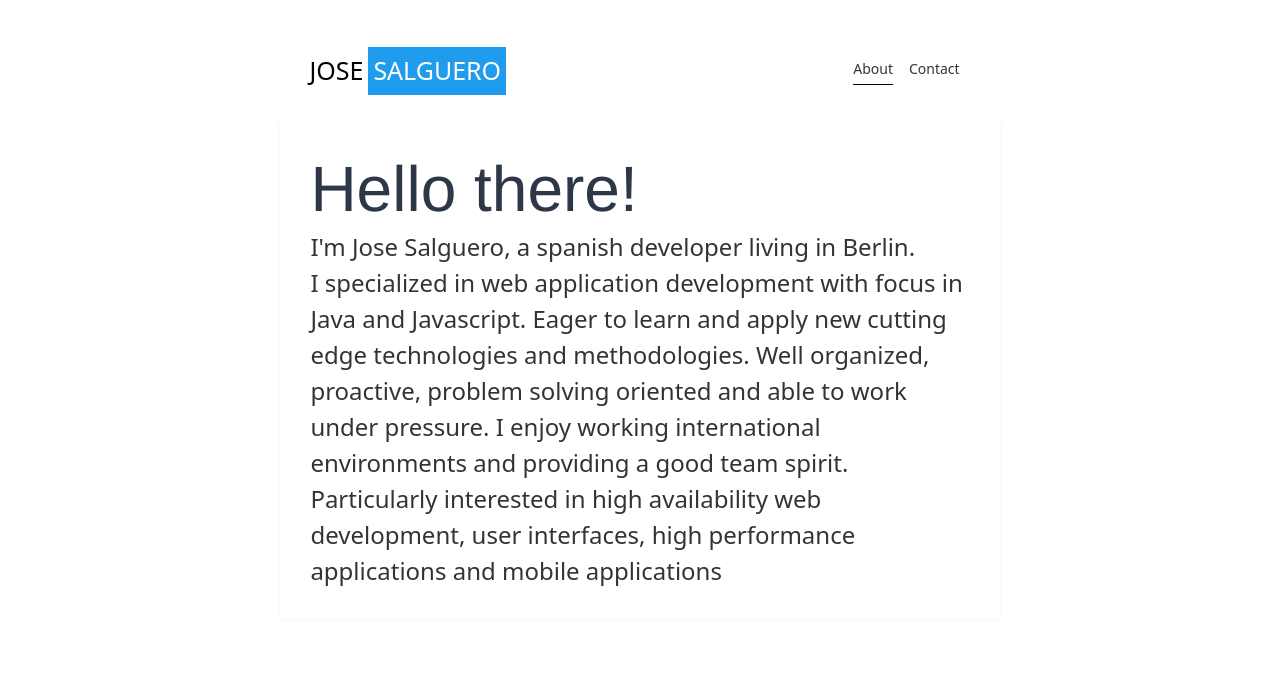
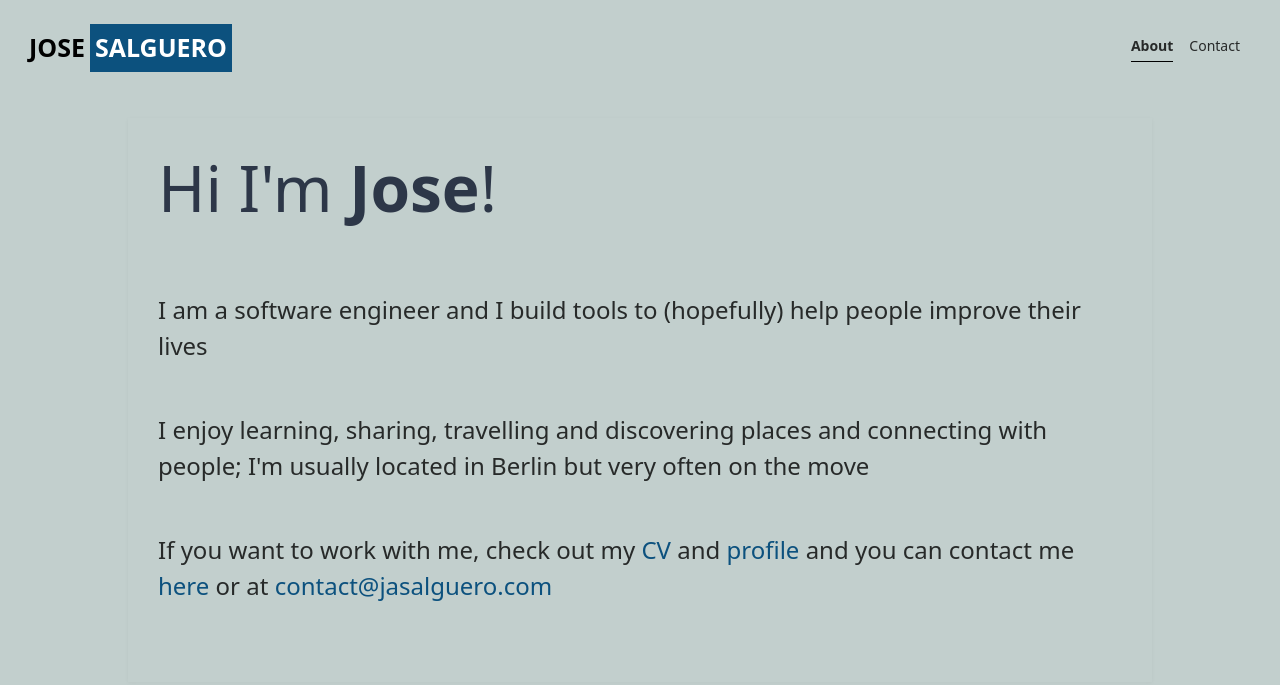
Before and after one commit to jasalguero/website, a Gatsby site: page / in a window 1280 px wide. Built offline with nearby package versions, Linux system fonts and the light colour scheme; Gatsby itself is replaced by a stand-in of ours; some packages are replaced by stand-ins of ours; what typography-theme-lincoln would draw is missing.

Commit message:
update design

```diff
--- a/src/components/base.css
+++ b/src/components/base.css
@@ -1,20 +1,78 @@
 :root {
-    --body-bg-color: #white;
-    --main-elem-color: white;
+  --body-bg-color: #c2cfcd;
+  --main-elem-color: #c2cfcd;
+  --bg-main-color: #0c517e;
+  --bg-main-darker-color: #47677c;
+  /* --bg-main-darker-color: hsl(from var(--bg-main-color) h s calc(l - 5%)); */
 }
 
-body{
-    margin:0;
-    padding:0;
-    background-color: var(--body-bg-color);
+html,
+body {
+  width: 100%;
+  height: 100%;
+  padding: 0;
+  margin: 0;
+  box-sizing: border-box;
+}
+
+body {
+  background-color: var(--body-bg-color);
+}
+
+#___gatsby,
+#gatsby-focus-wrapper {
+  width: 100%;
+  height: 100%;
+}
+
+.layout-wrapper {
+  width: 100%;
+  height: 100%;
+}
+
+.content-wrapper {
+  display: flex;
+  justify-content: center;
+  align-items: center;
+  height: 100%;
 }
 
 main {
-    background-color: var(--main-elem-color);
-    box-shadow: 0 1px 4px rgba(0,0,0,.04);
-    padding: 30px;
+  width: 80%;
+  margin: 0 auto;
+  max-height: 100%;
+  background-color: var(--main-elem-color);
+  box-shadow: 0 1px 4px rgba(0, 0, 0, 0.04);
+  padding: 30px;
 }
 
 .text-big {
-    font-size: 24px;
+  font-size: 24px;
 }
+
+p {
+  margin-top: 2em;
+  margin-bottom: 2em;
+}
+
+main a {
+  text-decoration: none;
+  position: relative;
+  font-weight: 300;
+  color: var(--bg-main-color);
+}
+
+main a:after {
+  /* border-radius: 1em; */
+  border-top: 0.2em solid var(--bg-main-color);
+  content: "";
+  position: absolute;
+  right: 100%;
+  bottom: -0.1em;
+  left: 0;
+  transition: right 0.4s cubic-bezier(0, 0.5, 0, 1);
+}
+
+main a:hover:after {
+  right: 0;
+}
--- a/src/components/header/style.css
+++ b/src/components/header/style.css
@@ -3,6 +3,11 @@
 @tailwind components;
 
 @tailwind utilities;
+
+header {
+  position: fixed;
+  width: 100%;
+}
 
 .header-main {
   display: flex;
@@ -17,32 +22,36 @@
 }
 
 .logo {
-  --bg-main-color: #209cee;
-  --bg-alt-color: #ffffff;
+
+  --bg-alt-color: transparent;
+  --transition-time: 0.8s;
 }
 .logo {
   font-size: 25px;
+  font-weight: bold;
   text-shadow: none;
   margin-right: 20px;
   display: flex;
 }
 .logo .left {
   color: black;
-  background: var(--bg-alt-color);
+  background-color: var(--bg-alt-color);
+  transition: background-color ease var(--transition-time);
   padding: 5px;
 }
 .logo:hover .left {
   color: white;
-  background: var(--bg-main-color);
+  background-color: var(--bg-main-color);
 }
 .logo .right {
   color: white;
-  background: var(--bg-main-color);
+  background-color: var(--bg-main-color);
+  transition: background-color ease var(--transition-time);
   padding: 5px;
 }
 .logo:hover .right {
   color: black;
-  background: var(--bg-alt-color);
+  background-color: var(--bg-alt-color);
 }
 .header-nav {
   float: right;
@@ -62,7 +71,7 @@
 }
 .li-h1 {
   font-size: 20px;
-  font-weight: 300;
+  font-weight: 400;
   margin-bottom: 0;
   margin-top: 0;
 }
@@ -71,7 +80,14 @@
   text-decoration: none;
   color: inherit;
 }
-.li-link.active {
+
+.li-link.active,
+.li-link:hover {
   padding-bottom: 5px;
   box-shadow: 0px 1px 0px 0px black;
+  transition: box-shadow ease 0.5s;
 }
+
+.li-link.active {
+  font-weight: 600;
+}
--- a/src/components/layout.js
+++ b/src/components/layout.js
@@ -1,27 +1,16 @@
 import React from "react"
-import { rhythm } from "../utils/typography"
 import Header from "./header"
 import "./base.css"
 
 function Layout({ location, title, children }) {
-
   return (
-    <div
-      style={{
-        marginLeft: `auto`,
-        marginRight: `auto`,
-        maxWidth: rhythm(32),
-        padding: `${rhythm(1)} ${rhythm(2 / 4)} 0 ${rhythm(2 / 4)} `,
-        // fontFamily: `Montserrat`,
-      }}
-    >
+    <div className="layout-wrapper">
       <header>
-        {" "}
-        <Header location={location} />{" "}
+        <Header location={location} />
       </header>
-      <main>
-        {children}
-      </main>
+      <div className="content-wrapper">
+        <main>{children}</main>
+      </div>
     </div>
   )
 }
--- a/src/components/ui/title.js
+++ b/src/components/ui/title.js
@@ -3,9 +3,9 @@ import React from "react"
 export default function Title({ size = "md", children }) {
   let styles = {
     sm:
-      "text-3xl font-semibold leading-tight text-gray-800 md:text-4xl lg:text-5xl lg:font-medium xl:text-6xl",
+      "pb-4 text-2xl font-semibold leading-tight text-gray-800 md:text-3xl lg:text-4xl lg:font-medium xl:text-5xl",
     md:
-      "text-5xl font-semibold leading-tight text-gray-800 md:text-6xl lg:text-7xl lg:font-medium xl:text-8xl",
+      "pb-4 text-4xl font-semibold leading-tight text-gray-800 md:text-4xl lg:text-5xl lg:font-medium xl:text-6xl",
   }
   return <h1 className={styles[size]}>{children}</h1>
 }
--- a/src/pages/contact/index.js
+++ b/src/pages/contact/index.js
@@ -30,22 +30,21 @@ const ContactPage = ({ data, location }) => {
       .catch(error => alert(error))
   }
 
-  const isDisabled = () => {
-    return (
+  const isDisabled =
     !state.name ||
     state.name === "" ||
     !state.email ||
     !validateEmail(state.email) ||
     !state.message ||
     state.message === ""
-    )
-  }
+
+  console.log("state", state, isDisabled)
 
   return (
     <Layout location={location} title={siteTitle}>
       <SEO title="Contact" />
       <div>
-        <Title size="sm">Contact</Title>
+        <Title size="md">Contact me</Title>
         <h2>Drop me a line if you want to get in contact</h2>
         <form
           name="contact"
@@ -102,6 +101,7 @@ const ContactPage = ({ data, location }) => {
               Message:
               <br />
               <textarea
+                rows={8}
                 name="message"
                 aria-label="Message"
                 onChange={handleChange}
@@ -112,7 +112,7 @@ const ContactPage = ({ data, location }) => {
             <button
               type="submit"
               aria-label="Submit Form"
-              disabled={isDisabled()}
+              disabled={isDisabled}
             >
               SEND
             </button>
--- a/src/pages/index.js
+++ b/src/pages/index.js
@@ -1,9 +1,9 @@
 import React from "react"
-import { graphql } from "gatsby"
-
+import { graphql, Link } from "gatsby"
 import Layout from "../components/layout"
 import SEO from "../components/seo"
 import Title from "../components/ui/title"
+import CV from "../../static/cv.pdf"
 
 const AboutPage = ({ data, location }) => {
   const siteTitle = data.site.siteMetadata.title
@@ -12,17 +12,23 @@ const AboutPage = ({ data, location }) => {
     <Layout location={location} title={siteTitle}>
       <SEO title="About" />
       <div className="text-big">
-        <Title>Hello there!</Title>
-        <p>I'm Jose Salguero, a spanish developer living in Berlin.</p>
-
+        <Title>
+          Hi I'm <strong>Jose</strong>!
+        </Title>
         <p>
-          I specialized in web application development with focus in Java and
-          Javascript. Eager to learn and apply new cutting edge technologies and
-          methodologies. Well organized, proactive, problem solving oriented and
-          able to work under pressure. I enjoy working international
-          environments and providing a good team spirit. Particularly interested
-          in high availability web development, user interfaces, high
-          performance applications and mobile applications
+          I am a software engineer and I build tools to (hopefully) help people
+          improve their lives
+        </p>
+        <p>
+          I enjoy learning, sharing, travelling and discovering places and
+          connecting with people; I'm usually located in Berlin but very often
+          on the move
+        </p>
+        <p>
+          If you want to work with me, check out my <a href={CV}>CV</a> and{" "}
+          <a href="https://www.linkedin.com/in/jasalguero/">profile</a> and you
+          can contact me <Link to="/contact">here</Link> or at{" "}
+          <a href="mailto:contact@jasalguero.com">contact@jasalguero.com</a>
         </p>
       </div>
     </Layout>
--- a/src/utils/typography.js
+++ b/src/utils/typography.js
@@ -3,10 +3,14 @@ import Theme from "typography-theme-lincoln"
 
 Theme.baseFontSize = "20px"
 Theme.googleFonts = [
-  { name: "Varela Round", styles: ["400", "700"] },
-  { name: "Open Sans", styles: ["400", "400i", "700"] },
+  { name: "Raleway", styles: ["100","300","400", "700"] },
+  // { name: "Open Sans", styles: ["400", "400i", "700"] },
 ]
-Theme.bodyFontFamily = ["Open Sans", "serif"]
+Theme.bodyFontFamily = ["Raleway", "serif"]
+Theme.headerFontFamily = ["Raleway", "sans-serif"]
+Theme.headerWeight = "600"
+Theme.bodyWeight = "400"
+Theme.boldWeight = "700"
 
 Theme.overrideThemeStyles = () => ({
   h1: {
@@ -14,7 +18,7 @@ Theme.overrideThemeStyles = () => ({
   },
   a: {
     backgroundImage: "none",
-    textShadow: "none"
+    textShadow: "none",
   },
 })
 
```
Also changed, not shown: src/pages/contact/style.css (+16 -10 lines), 1 other file. Lines whose indentation alone changed are shown as unchanged.
